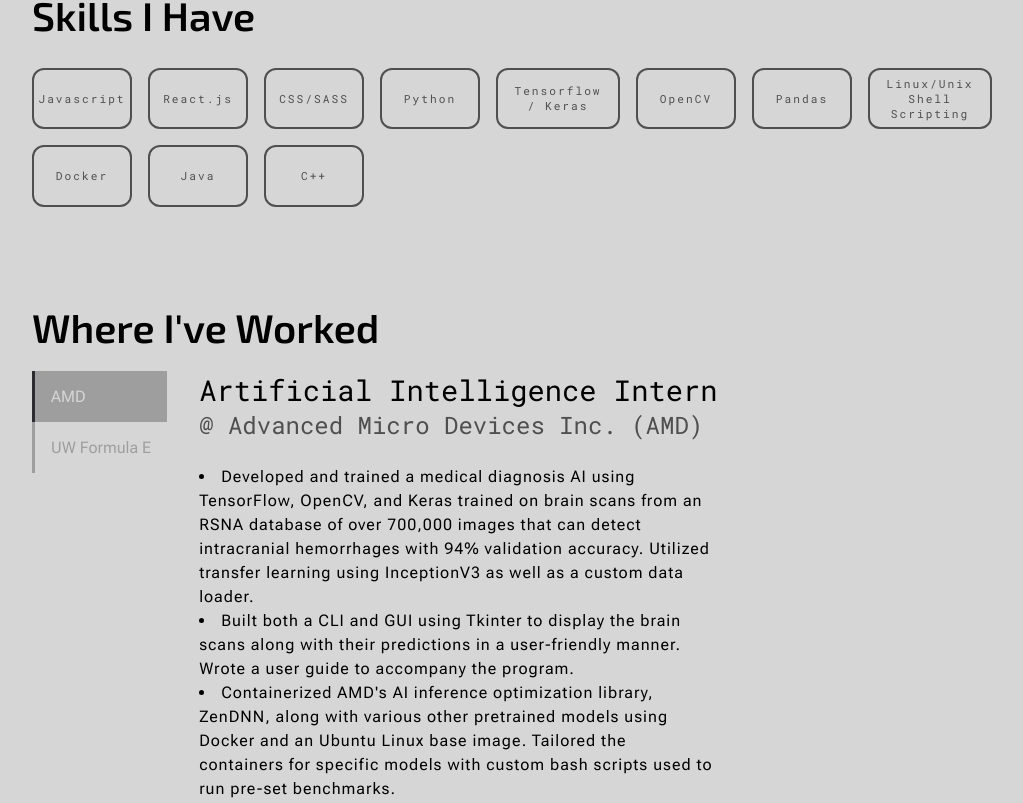
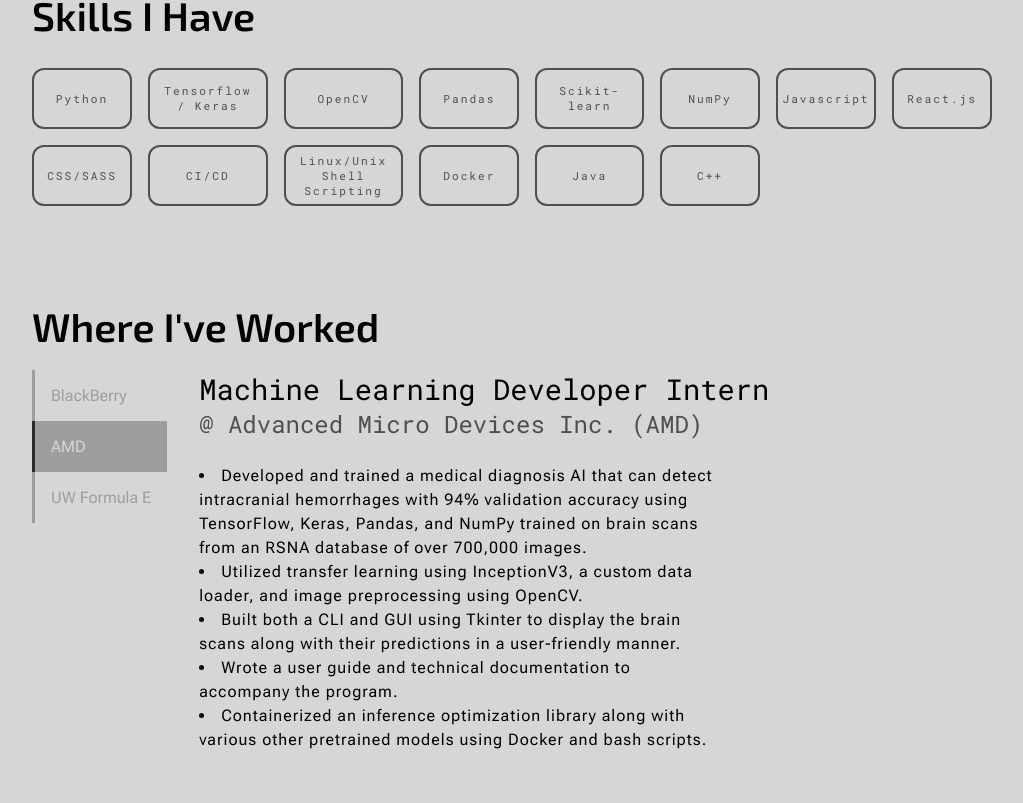
Before and after one commit to tedhz/ted-zhang-website, a React (Create React App) app: page /about in a window 1280 px wide. Shown: the part 667-1470 px from the top of the page, without its empty margins (96-1119 px from the left). Built offline with nearby package versions, Linux system fonts and the light colour scheme.

Commit message:
Added BlackBerry as a job

```diff
--- a/src/components/WorkExperience.js
+++ b/src/components/WorkExperience.js
@@ -10,14 +10,15 @@
 
     useEffect(() => {
         if (selectorId === "amd") {
-            setPosition("Artificial Intelligence Intern");
+            setPosition("Machine Learning Developer Intern");
             setCompany("Advanced Micro Devices Inc. (AMD)");
             setDates("Jan 2022 - Apr 2022");
             setDescription([
-                "Developed and trained a medical diagnosis AI using TensorFlow, OpenCV, and Keras trained on brain scans from an RSNA database of over 700,000 images that can detect intracranial hemorrhages with 94% validation accuracy. Utilized transfer learning using InceptionV3 as well as a custom data loader.",
-                "Built both a CLI and GUI using Tkinter to display the brain scans along with their predictions in a user-friendly manner. Wrote a user guide to accompany the program.",
-                "Containerized AMD's AI inference optimization library, ZenDNN, along with various other pretrained models using Docker and an Ubuntu Linux base image. Tailored the containers for specific models with custom bash scripts used to run pre-set benchmarks.",
-                "Wrote a script for, storyboarded, recorded, and edited a technical instructional video for installing and using ZenDNN in Linux.",
+                "Developed and trained a medical diagnosis AI that can detect intracranial hemorrhages with 94% validation accuracy using TensorFlow, Keras, Pandas, and NumPy trained on brain scans from an RSNA database of over 700,000 images.",
+                "Utilized transfer learning using InceptionV3, a custom data loader, and image preprocessing using OpenCV.",
+                "Built both a CLI and GUI using Tkinter to display the brain scans along with their predictions in a user-friendly manner.",
+                "Wrote a user guide and technical documentation to accompany the program.",
+                "Containerized an inference optimization library along with various other pretrained models using Docker and bash scripts.",
             ]);
         } else if (selectorId === "formulaelectric") {
             setPosition("Tractive Systems Team Member");
@@ -28,6 +29,17 @@
                 "Prototyped and machined aluminum cooling vents underneath the battery of the car.",
                 "Modified a PDU mount to include a waterproofed container for a relay in SOLIDWORKS.",
             ]);
+        } else if (selectorId === "blackberry") {
+            setPosition("Software Engineering Intern");
+            setCompany("BlackBerry Limited");
+            setDates("Oct 2021 - Apr 2022");
+            setDescription([
+                "Developed an unsupervised NLP model with an 87 f1-score and 92% validation accuracy for log anomaly detection using hashing vectorizers, scalars, LSTM autoencoders, Google’s BERT transformer, and isolation forest.",
+                "Tested, productionized, and integrated the new model into the existing codebase and pushed 2000+ lines into production.",
+                "Researched and experimented with models from research papers using TensorFlow, Keras, Sckit-learn, and Pandas.",
+                "Improved the machine learning data pipeline by decreasing memory usage by 38% using multiprocessing, working on a NoSQL database, and reducing log footprint and redundant API calls by 55%.",
+                "Implemented a CI/CD pipeline using Git, GitLab CI/CD, GitLab Runner, Docker, and bash scripts.",
+            ]);
         }
 
     }, [selectorId]);
@@ -35,6 +47,14 @@
     return(
         <div className='jobs-container'>
             <ul className='company-list'>
+                <li
+                    className={selectorId==="blackberry" ? 'item-active' : 'item-inactive'}
+                    onClick={() => {
+                        setSelectorId("blackberry");
+                    }}
+                >
+                    BlackBerry
+                </li>
                 <li
                     className={selectorId==="amd" ? 'item-active' : 'item-inactive'}
                     onClick={() => {
--- a/src/components/WorkExperience.scss
+++ b/src/components/WorkExperience.scss
@@ -20,6 +20,7 @@
         padding-right: 0;
         width: 85%;
         flex-direction: row;
+        flex-wrap: wrap;
         justify-content: center;
         gap: 1rem;
     }
--- a/src/pages/about/About.js
+++ b/src/pages/about/About.js
@@ -16,7 +16,7 @@
                     <div className='about-text'>
                         Hi, my name is Ted and I'm a Mechatronics Engineering student at the
                         University of Waterloo! I love anything related to computers but I have a
-                        particular interest in front-end development and artificial intelligence.
+                        particular interest in software and machine learning.
                         I love learning new things and jump at the chance to make anything cool and
                         computer-y!
                         <br/><br/>
@@ -33,15 +33,6 @@
                     </h4>
                     <ul className='skills-content'>
                         <li className='skill'>
-                                Javascript
-                        </li>
-                        <li className='skill'>
-                                React.js
-                        </li>
-                        <li className='skill'>
-                                CSS/SASS
-                        </li>
-                        <li className='skill'>
                                 Python
                         </li>
                         <li className='skill'>
@@ -52,6 +43,24 @@
                         </li>
                         <li className='skill'>
                                 Pandas
+                        </li>
+                        <li className='skill'>
+                                Scikit-learn
+                        </li>
+                        <li className='skill'>
+                                NumPy
+                        </li>
+                        <li className='skill'>
+                                Javascript
+                        </li>
+                        <li className='skill'>
+                                React.js
+                        </li>
+                        <li className='skill'>
+                                CSS/SASS
+                        </li>
+                        <li className='skill'>
+                                CI/CD
                         </li>
                         <li className='skill'>
                                 Linux/Unix Shell Scripting
```
Also changed, not shown: src/pages/resume/Ted_Zhang_Resume.png, 1 other file (tests, documents, lock files or other folders).
